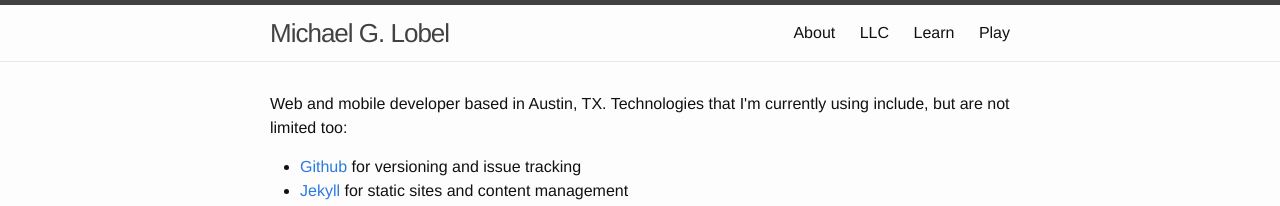
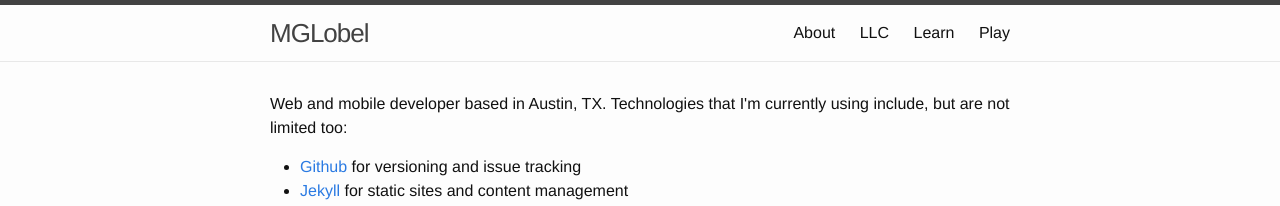
Before and after one commit to mglobel/mglobel, a Jekyll site: the page built from index.html, in a window 1280 px wide. Shown: the top 206 px of the page. Built offline with Jekyll 4.4.1, drawn with Linux system fonts in a browser that asks for light colours.

Commit message:
add logo (currently txt) to _config.yml

```diff
--- a/_config.yml
+++ b/_config.yml
@@ -1,5 +1,6 @@
 # Site settings
 title: Michael G. Lobel
+logo:  MGLobel
 email: mglobel@gmail.com
 description: > # this means to ignore newlines until "baseurl:"
   Lead developer at MyTennisLessons.com and traveling freelancer. Feel free to
--- a/_includes/header.html
+++ b/_includes/header.html
@@ -2,7 +2,7 @@
 
   <div class="wrapper">
 
-    <a class="site-title" href="{{ site.baseurl }}/">{{ site.title }}</a>
+    <a class="site-title" href="{{ site.baseurl }}/">{{ site.logo }}</a>
 
     <nav class="site-nav">
       <a href="#" class="menu-icon">
```
